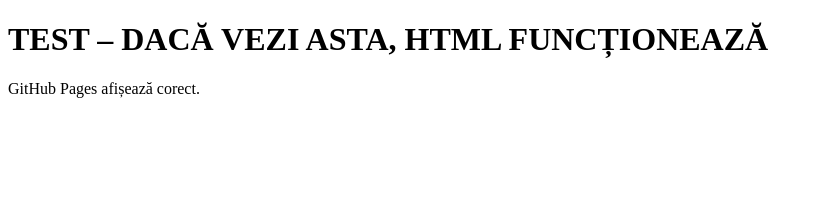
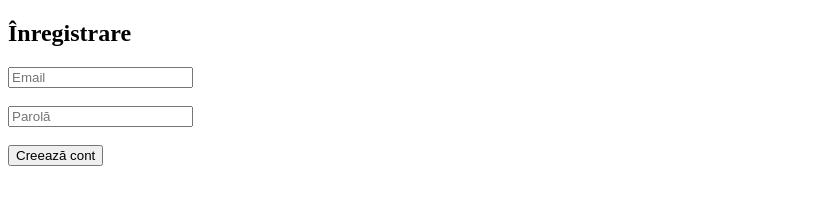
Before and after one commit to jdrel21/tombola-jdrel, a plain HTML site: page register.html in a window 1280 px wide. Shown: the whole page, without its empty margins (0-823 px from the left). Drawn offline with Linux system fonts and the light colour scheme.

Commit message:
Fix register page

```diff
--- a/register.html
+++ b/register.html
@@ -2,12 +2,27 @@
 <html lang="ro">
 <head>
   <meta charset="UTF-8">
-  <title>Register TEST</title>
+  <title>Înregistrare</title>
 </head>
 <body>
 
-<h1>TEST – DACĂ VEZI ASTA, HTML FUNCȚIONEAZĂ</h1>
-<p>GitHub Pages afișează corect.</p>
+<h2>Înregistrare</h2>
+
+<input type="email" id="email" placeholder="Email"><br><br>
+<input type="password" id="pass" placeholder="Parolă"><br><br>
+
+<button onclick="register()">Creează cont</button>
+
+<script type="module" src="auth.js"></script>
+
+<script>
+function register() {
+  registerUser(
+    document.getElementById("email").value,
+    document.getElementById("pass").value
+  );
+}
+</script>
 
 </body>
 </html>
```
